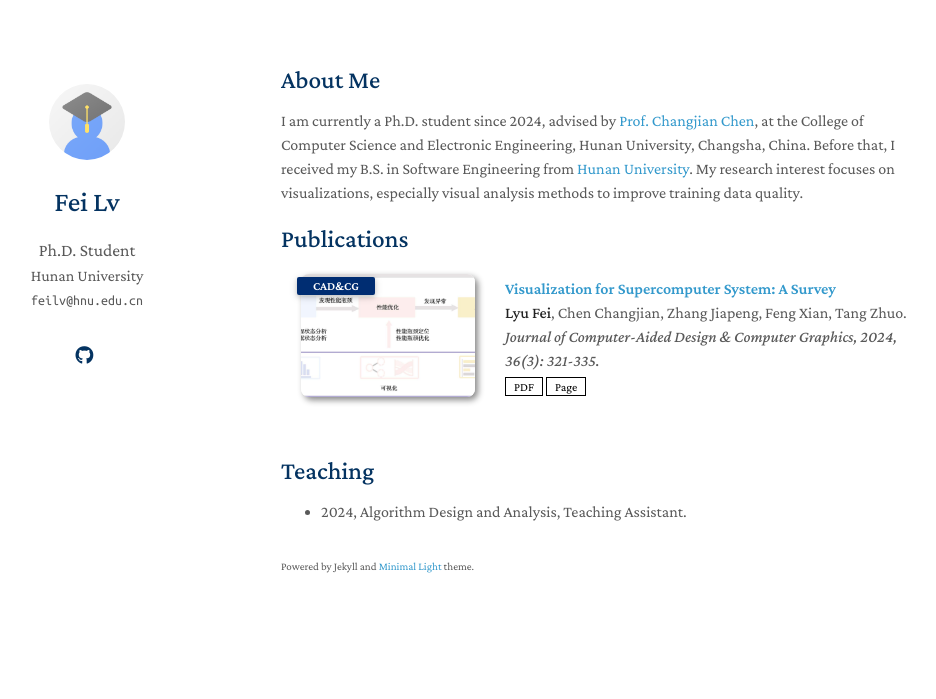
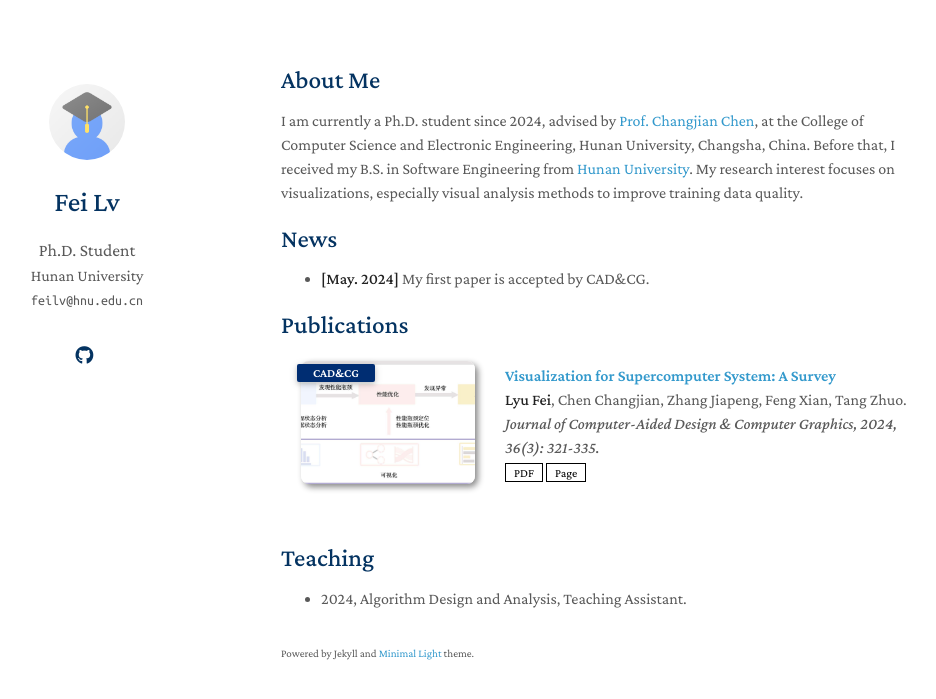
Before and after one commit to feilvvl/feilvvl.github.io, a Jekyll site: the page built from index.md, in a window 1280 px wide. Shown: the top 699 px of the page, without its empty margins (189-1125 px from the left). Built offline with Jekyll 4.4.1, drawn with Linux system fonts in a browser that asks for light colours; a style sheet for code colours, icons or effects is not loaded; our own code applies the rules of GitHub Pages for plain Markdown files.

Commit message:
Update index.md

```diff
--- a/index.md
+++ b/index.md
@@ -7,7 +7,9 @@ layout: homepage
 I am currently a Ph.D. student since 2024, advised by [Prof. Changjian Chen](https://changjianchen.github.io/), at the College of Computer Science and Electronic Engineering, Hunan University, Changsha, China. Before that, I received my B.S. in Software Engineering from [Hunan University](https://www.hnu.edu.cn). My research interest focuses on visualizations, especially visual analysis methods to improve training data quality.
 
 
+## News
 
+- **[May. 2024]** My first paper is accepted by CAD&CG.
 
 
 {% include_relative _includes/publications.md %}
```
